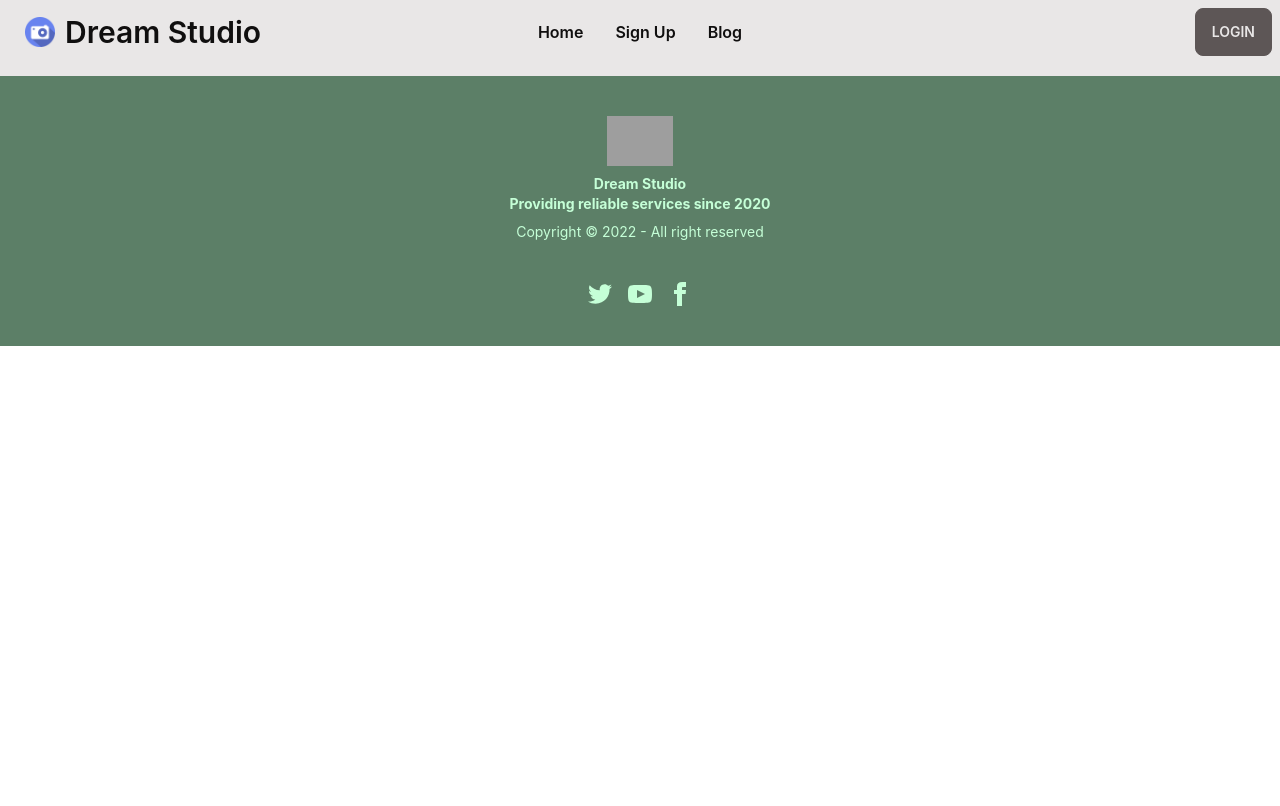
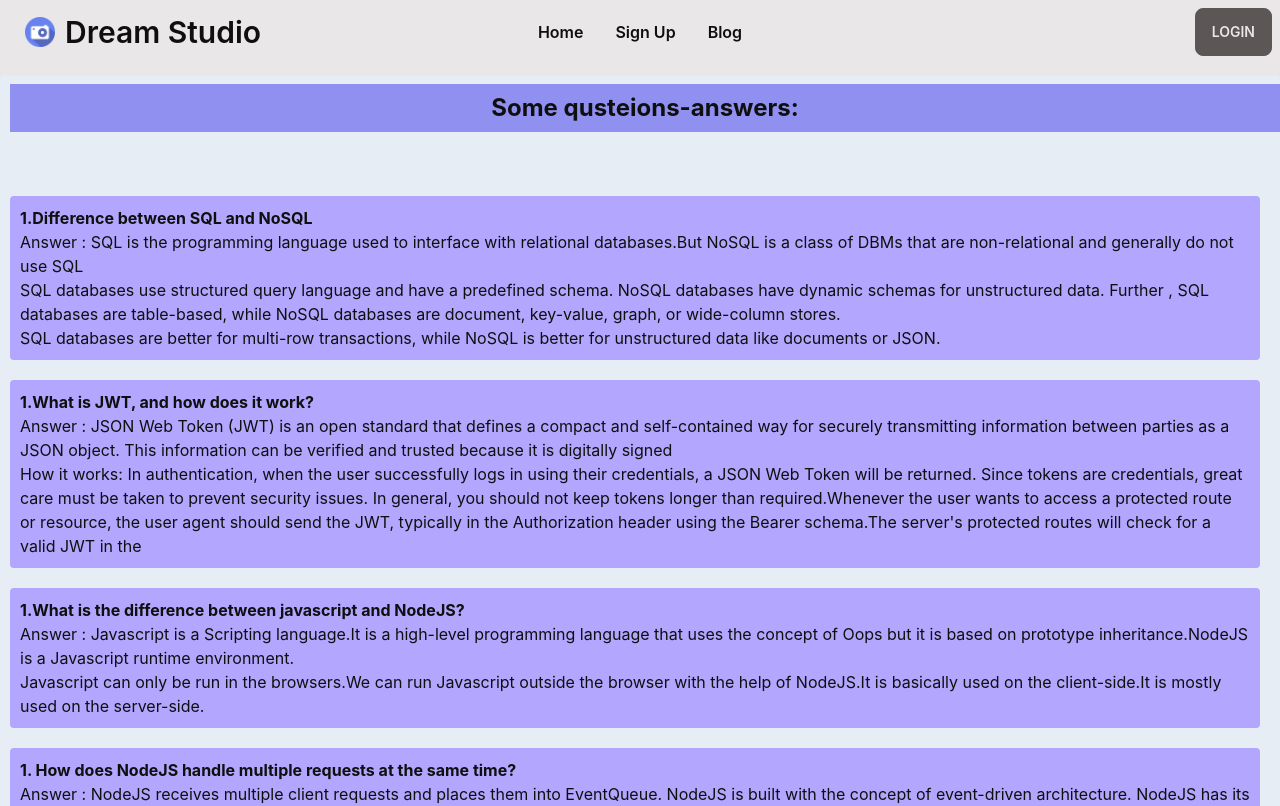
Before and after one commit to tonny009/dream-studio-client, a React (Create React App) app: page /blog in a window 1280 px wide. Shown: the top 806 px of the page. Built offline with nearby package versions, Linux system fonts and the light colour scheme; no server answers; grey boxes are pictures that could not be loaded.

Commit message:
Service card error handled

```diff
--- /dev/null
+++ b/src/Pages/Blog/Blog.css
@@ -0,0 +1,14 @@
+.blog-parts {
+    background-color: rgb(179, 166, 255);
+    border-radius: 4px;
+    padding: 10px;
+    margin-right: 20px;
+    margin-bottom: 20px;
+}
+
+.blog-container {
+    background-color: rgb(230, 237, 245);
+    border-radius: 5px;
+    padding-top: 8px;
+    padding-left: 10px;
+}
--- a/src/Pages/Blog/Blog.js
+++ b/src/Pages/Blog/Blog.js
@@ -1,10 +1,38 @@
 import React from 'react';
+import { Col, Container, Row } from 'react-bootstrap';
+import './Blog.css'
 
 const Blog = () => {
     return (
-        <div>
+        <Container className='blog-container'>
+            <h2 className='text-2xl font-bold text-center w-auto rvw-title p-2 mb-10'>Some qusteions-answers:</h2>
+            <br></br>
+            <Row>
+                <Col lg="4" className='blog-parts'>
+                    <p><strong>1.Difference between SQL and NoSQL</strong></p>
+                    <p>Answer :   SQL is the programming language used to interface with relational databases.But NoSQL is a class of DBMs that are non-relational and generally do not use SQL</p>
+                    <p>SQL databases use structured query language and have a predefined schema. NoSQL databases have dynamic schemas for unstructured data. Further , SQL databases are table-based, while NoSQL databases are document, key-value, graph, or wide-column stores.</p>
+                    <p>SQL databases are better for multi-row transactions, while NoSQL is better for unstructured data like documents or JSON.</p>
+                </Col>
+                <Col lg="4" className='blog-parts'>
+                    <p><strong>1.What is JWT, and how does it work?</strong></p>
+                    <p>Answer :  JSON Web Token (JWT) is an open standard that defines a compact and self-contained way for securely transmitting information between parties as a JSON object. This information can be verified and trusted because it is digitally signed </p>
+                    <p>How it works:  In authentication, when the user successfully logs in using their credentials, a JSON Web Token will be returned. Since tokens are credentials, great care must be taken to prevent security issues. In general, you should not keep tokens longer than required.Whenever the user wants to access a protected route or resource, the user agent should send the JWT, typically in the Authorization header using the Bearer schema.The server's protected routes will check for a valid JWT in the</p>
+                </Col>
+                <Col lg="4" className='blog-parts'>
+                    <p><strong>1.What is the difference between javascript and NodeJS?</strong></p>
+                    <p>Answer :   Javascript is a Scripting language.It is a high-level programming language that uses the concept of Oops but it is based on prototype inheritance.NodeJS is a Javascript runtime environment.</p>
+                    <p>Javascript can only be run in the browsers.We can run Javascript outside the browser with the help of NodeJS.It is basically used on the client-side.It is mostly used on the server-side.</p>
+                </Col>
+                <Col lg="4" className='blog-parts'>
+                    <p><strong>1. How does NodeJS handle multiple requests at the same time?</strong></p>
+                    <p>Answer :  NodeJS receives multiple client requests and places them into EventQueue. NodeJS is built with the concept of event-driven architecture. NodeJS has its own EventLoop which is an infinite loop that receives requests and processes them. EventLoop is the listener for the EventQueue.  </p>
+                    <p>If NodeJS can process the request without I/O blocking then the event loop would itself process the request and sends the response back to the client by itself. But, it is possible to process multiple requests parallelly using the NodeJS cluster module or worker_threads module.</p>
+                </Col>
 
-        </div>
+
+            </Row>
+        </Container>
     );
 };
 
--- a/src/Pages/CommentForm/CommentForm.js
+++ b/src/Pages/CommentForm/CommentForm.js
@@ -22,6 +22,7 @@ const CommentForm = (props) => {
         const reviewerImg = user.photoURL;
         const serviceName = form.srvcName.value;
         const serviceId = _id;
+        const date = new Date();
 
         const fullReview = {
             serviceName,
@@ -29,7 +30,7 @@ const CommentForm = (props) => {
             serviceId,
             reviewerName,
             reviewerImg,
-            email
+            email, date
         }
 
         fetch('http://localhost:5000/reviews', {
--- a/src/Pages/Home/Home.js
+++ b/src/Pages/Home/Home.js
@@ -23,15 +23,15 @@ const Home = () => {
             <br></br>
 
             {/* Services sector---------- */}
-            <div className='w-full bg-base-200 mb-8 pb-5'>
+            <div className='w-full bg-base-200 mb-8 pb-5 pt-5'>
                 <h2 className='text-center font-extrabold text-3xl'>Our Services</h2>
-                <div className='grid gap-6 grid-cols-1 md:grid-cols-2 lg:grid-cols-2'>
+                <div className='grid gap-6 grid-cols-1 md:grid-cols-2 lg:grid-cols-2 mt-2'>
                     {
                         services.map(service => <ServiceCard key={service._id} service={service}></ServiceCard>)
                     }
                 </div>
                 <div className='text-center mt-8'>
-                    <button className="btn btn-primary"><Link to={`/services`}>View All Services</Link></button>
+                    <button className="btn btn-primary"><Link to='/services'>View All Services</Link></button>
                 </div>
             </div>
 
--- a/src/Pages/ServiceCard/ServiceCard.js
+++ b/src/Pages/ServiceCard/ServiceCard.js
@@ -5,17 +5,31 @@ import 'react-photo-view/dist/react-photo-view.css';
 
 const ServiceCard = ({ service }) => {
     const { serviceName, price, serviceDays, ratings, _id, serviceGiven, description, img } = service
+    console.log(service);
+
     return (
-        <div className="card lg:card-side h-80 bg-base-100 shadow-xl mt-5">
+        <div className="card lg:card-side h-auto bg-base-100 shadow-xl mt-5 pl-5">
             <PhotoProvider>
                 <PhotoView src={img}>
-                    <figure><img className='w-44 rounded-lg h-60 pl-4' src={img} alt="Album" /></figure>
+                    <figure><img className='w-64 rounded-lg h-60 pl-4' src={img} alt="Album" /></figure>
                 </PhotoView>
             </PhotoProvider>
             {/* <figure><img className='w-44 rounded-lg h-60 pl-4' src={img} alt="Album" /></figure> */}
             <div className="card-body">
                 <h2 className="card-title">{serviceName}</h2>
-                <p>Click the button to listen on Spotiwhy app.</p>
+                <p>
+                    {/* {console.log(typeof(description))} */}
+
+                    {
+                        description?.length > 100 ?
+                            <p className='text-left'>{description.slice(0, 100) + '...'}</p>
+                            :
+                            <p>{description}</p>
+                    }
+                </p>
+                <p><strong>Total Days:  {serviceDays} days</strong></p>
+                <p><strong>Price: ${price}</strong></p>
+                <p> <strong>Ratings: {ratings}</strong></p>
                 <div className="card-actions justify-end">
                     <button className="btn btn-primary"><Link to={`/servicedetails/${_id}`}>View Details</Link></button>
                 </div>
--- a/src/Pages/ServiceDetails/ReviewRow.js
+++ b/src/Pages/ServiceDetails/ReviewRow.js
@@ -1,7 +1,7 @@
 import React from 'react';
 
 const ReviewRow = ({ eachReview }) => {
-    const { _id, serviceName, review, serviceId, reviewerName, reviewerImg } = eachReview;
+    const { _id, serviceName, review, serviceId, reviewerName, reviewerImg, date } = eachReview;
     return (
         <tr>
             <td>
@@ -19,6 +19,7 @@ const ReviewRow = ({ eachReview }) => {
             </td>
             <td>
                 {review}
+                <p>{date}</p>
                 <br />
             </td>
 
--- a/src/Pages/ServiceDetails/ServiceDetails.js
+++ b/src/Pages/ServiceDetails/ServiceDetails.js
@@ -26,8 +26,6 @@ const ServiceDetails = () => {
 
     return (
         <div className="grid gap-6 grid-cols-1 md:grid-cols-1 lg:grid-cols-2 mt-8">
-
-
             <div className="grid gap-6 grid-cols-1 md:grid-cols-1 lg:grid-cols-1 details">
                 <div>
                     <PhotoProvider>
--- a/src/Pages/Services/Services.js
+++ b/src/Pages/Services/Services.js
@@ -6,13 +6,13 @@ import ServiceCard from '../ServiceCard/ServiceCard';
 const Services = () => {
     useTitle('DS/services')
     const getAllServices = useLoaderData()
+    // console.log(getAllServices);
     return (
         <div>
             <h2 className='text-center font-extrabold text-3xl'>We Provide These services</h2>
             <div className='grid gap-6 grid-cols-1 md:grid-cols-2 lg:grid-cols-2 mt-5'>
                 {
-
-                    getAllServices?.map(service => <ServiceCard
+                    getAllServices.map(service => <ServiceCard
                         key={service._id} service={service}>
 
                     </ServiceCard>)
--- a/src/Routes/Route.js
+++ b/src/Routes/Route.js
@@ -40,7 +40,7 @@ export const routes = createBrowserRouter([
                 element: <Blog></Blog>
             },
             {
-                path: 'services',
+                path: '/services',
                 element: <Services></Services>,
                 loader: () => fetch('http://localhost:5000/services')
             },
```
